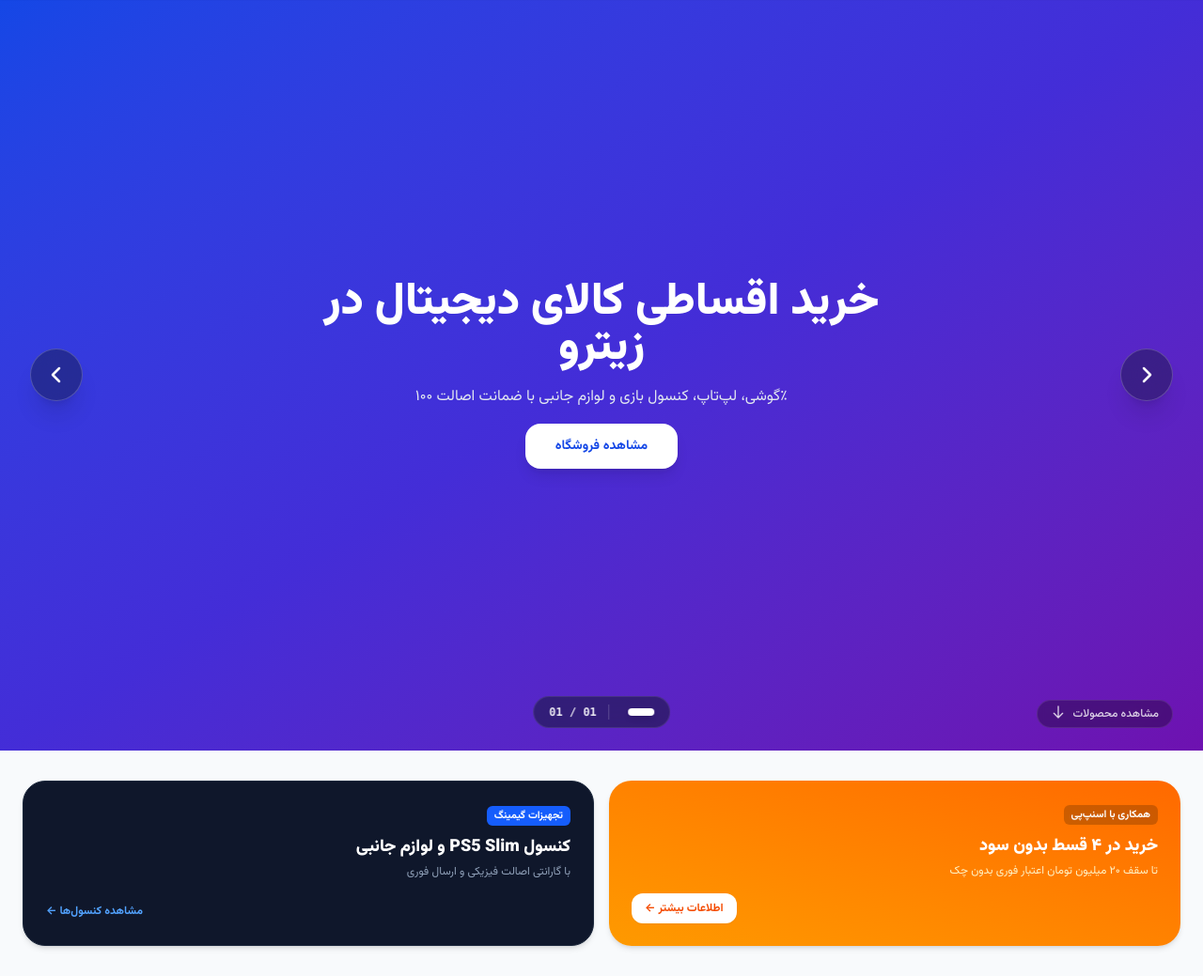
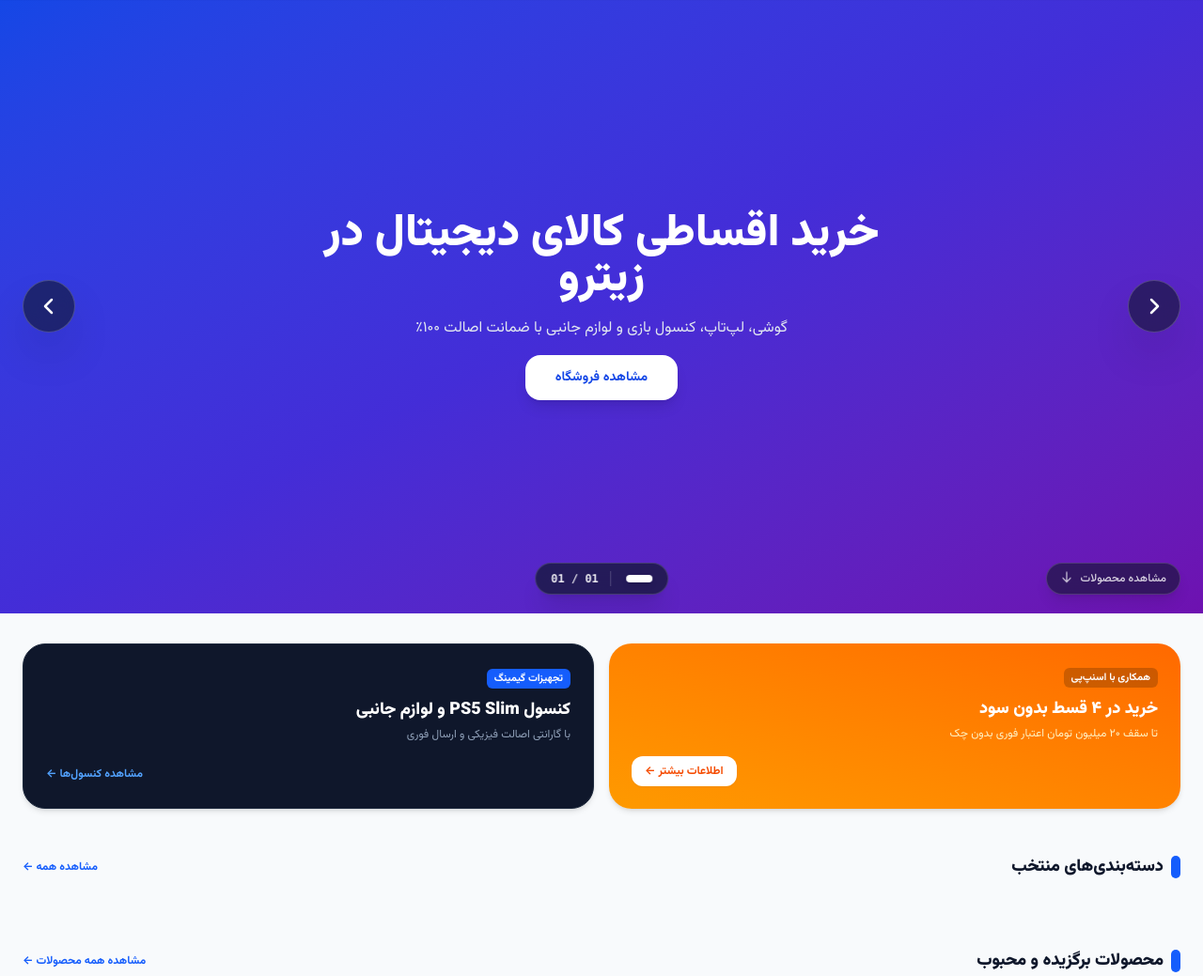
Before and after one commit to AmirhArabi/digitell, a Django app: page / in a window 1280 px wide. Shown: the part 140-1179 px from the top of the page at 94% size. Run offline with Django 5.2, Linux system fonts and the light colour scheme; data comes from the database, SQL or seed files in the repository; data that the repository does not hold is empty.

Commit message:
اصلاح نمایش تصاویر و فیت شدن اسلایدر هیرو با ویوپورت

```diff
--- a/templates/home/index.html
+++ b/templates/home/index.html
@@ -2,43 +2,27 @@
 
 {% block content %}
 <!-- Full-Viewport Hero Slider (100vw × 100vh) -->
-<section id="hero-slider" class="relative w-full h-screen h-[100svh] overflow-hidden select-none bg-slate-950 group">
-    <!-- Slider Track -->
-    <div id="slider-track" dir="ltr" class="flex w-full h-full transition-transform duration-700 ease-out will-change-transform">
+<!-- Full-Viewport Hero Slider (Fills exact visible viewport below header) -->
+<section id="hero-slider" class="relative w-full h-[calc(100svh-65px)] md:h-[calc(100vh-146px)] min-h-[400px] max-h-[850px] overflow-hidden select-none bg-slate-950 group">
+    <!-- Slides Container -->
+    <div id="slider-container" class="relative w-full h-full">
         {% for banner in hero_banners %}
-            <div class="hero-slide flex-shrink-0 w-full h-full relative" data-index="{{ forloop.counter0 }}">
-                <a href="{{ banner.link_url }}" class="block w-full h-full relative group/slide">
+            <div class="hero-slide absolute inset-0 w-full h-full transition-all duration-700 ease-out {% if forloop.first %}opacity-100 z-10 pointer-events-auto{% else %}opacity-0 z-0 pointer-events-none{% endif %}"
+                 data-index="{{ forloop.counter0 }}">
+                <a href="{{ banner.link_url }}" class="block w-full h-full relative overflow-hidden flex items-center justify-center">
+                    <!-- Ambient blurred background matching banner colors -->
+                    <img src="{{ banner.image.url }}" alt=""
+                         class="absolute inset-0 w-full h-full object-cover filter blur-3xl opacity-30 scale-125 pointer-events-none select-none">
+
+                    <!-- Sharp Full Banner Foreground -->
                     <img src="{{ banner.image.url }}" alt="{{ banner.title }}"
-                         class="w-full h-full object-cover object-center pointer-events-none select-none transition-transform duration-1000 ease-out group-hover/slide:scale-105"
+                         class="relative z-10 w-full h-full object-contain object-center pointer-events-none select-none drop-shadow-2xl transition-transform duration-700 group-hover:scale-[1.01]"
                          loading="{% if forloop.first %}eager{% else %}lazy{% endif %}">
-
-                    <!-- Premium gradient overlay -->
-                    <div class="absolute inset-0 bg-gradient-to-t from-slate-950/85 via-slate-950/25 to-slate-950/30"></div>
-
-                    <!-- Overlay Content (RTL) -->
-                    <div dir="rtl" class="absolute bottom-20 sm:bottom-24 right-6 sm:right-16 md:right-24 max-w-xl text-white space-y-3 z-10">
-                        <span class="inline-flex items-center gap-1.5 px-3 py-1 rounded-full text-xs font-bold bg-blue-600/90 backdrop-blur-md text-white border border-blue-400/30 shadow-lg">
-                            <span class="w-2 h-2 rounded-full bg-emerald-400 animate-ping"></span>
-                            پیشنهاد ویژه زیترو
-                        </span>
-                        <h2 class="text-2xl sm:text-4xl md:text-5xl font-black text-white leading-tight drop-shadow-lg">
-                            {{ banner.title }}
-                        </h2>
-                        <p class="text-xs sm:text-sm text-slate-200 line-clamp-2 max-w-md drop-shadow">
-                            خرید اقساطی انواع کالای دیجیتال با ضمانت اصالت ۱۰۰٪ فیزیکی و ارسال سریع به سراسر کشور
-                        </p>
-                        <div class="pt-2">
-                            <span class="inline-flex items-center gap-2 px-5 py-2.5 rounded-xl bg-white hover:bg-slate-100 text-slate-900 font-bold text-xs sm:text-sm shadow-xl transition-all duration-200 group-hover/slide:translate-x-1">
-                                مشاهده و خرید
-                                <svg class="w-4 h-4 rtl:rotate-180" fill="none" stroke="currentColor" viewBox="0 0 24 24"><path stroke-linecap="round" stroke-linejoin="round" stroke-width="2" d="M9 5l7 7-7 7"></path></svg>
-                            </span>
-                        </div>
-                    </div>
                 </a>
             </div>
         {% empty %}
             <!-- Fallback slide if no banners exist -->
-            <div class="hero-slide flex-shrink-0 w-full h-full relative bg-gradient-to-br from-blue-700 via-indigo-700 to-purple-800 flex items-center justify-center text-white p-8">
+            <div class="hero-slide absolute inset-0 w-full h-full bg-gradient-to-br from-blue-700 via-indigo-700 to-purple-800 flex items-center justify-center text-white p-8">
                 <div class="max-w-2xl text-center space-y-4">
                     <h1 class="text-3xl sm:text-5xl font-black">خرید اقساطی کالای دیجیتال در زیترو</h1>
                     <p class="text-sm sm:text-base text-slate-200">گوشی، لپ‌تاپ، کنسول بازی و لوازم جانبی با ضمانت اصالت ۱۰۰٪</p>
@@ -51,7 +35,7 @@
     <!-- Navigation Arrows -->
     <!-- Prev Button (Right side in RTL) -->
     <button id="slider-prev-btn" type="button" aria-label="اسلاید قبلی"
-            class="absolute right-4 sm:right-8 top-1/2 -translate-y-1/2 z-30 w-12 h-12 sm:w-14 sm:h-14 rounded-full bg-slate-900/40 hover:bg-slate-900/80 backdrop-blur-md border border-white/20 text-white flex items-center justify-center shadow-xl transition-all duration-300 hover:scale-110 active:scale-95 focus:outline-none">
+            class="absolute right-3 sm:right-6 top-1/2 -translate-y-1/2 z-30 w-11 h-11 sm:w-14 sm:h-14 rounded-full bg-slate-900/60 hover:bg-slate-900/90 backdrop-blur-md border border-white/20 text-white flex items-center justify-center shadow-2xl transition-all duration-300 hover:scale-110 active:scale-95 focus:outline-none cursor-pointer">
         <svg class="w-6 h-6" fill="none" stroke="currentColor" viewBox="0 0 24 24">
             <path stroke-linecap="round" stroke-linejoin="round" stroke-width="2.5" d="M9 5l7 7-7 7"></path>
         </svg>
@@ -59,27 +43,27 @@
 
     <!-- Next Button (Left side in RTL) -->
     <button id="slider-next-btn" type="button" aria-label="اسلاید بعدی"
-            class="absolute left-4 sm:left-8 top-1/2 -translate-y-1/2 z-30 w-12 h-12 sm:w-14 sm:h-14 rounded-full bg-slate-900/40 hover:bg-slate-900/80 backdrop-blur-md border border-white/20 text-white flex items-center justify-center shadow-xl transition-all duration-300 hover:scale-110 active:scale-95 focus:outline-none">
+            class="absolute left-3 sm:left-6 top-1/2 -translate-y-1/2 z-30 w-11 h-11 sm:w-14 sm:h-14 rounded-full bg-slate-900/60 hover:bg-slate-900/90 backdrop-blur-md border border-white/20 text-white flex items-center justify-center shadow-2xl transition-all duration-300 hover:scale-110 active:scale-95 focus:outline-none cursor-pointer">
         <svg class="w-6 h-6" fill="none" stroke="currentColor" viewBox="0 0 24 24">
             <path stroke-linecap="round" stroke-linejoin="round" stroke-width="2.5" d="M15 19l-7-7 7-7"></path>
         </svg>
     </button>
 
     <!-- Bottom Controls: Dots + Slide Counter -->
-    <div class="absolute bottom-6 left-1/2 -translate-x-1/2 z-30 flex items-center gap-4 bg-slate-900/50 backdrop-blur-md border border-white/10 px-4 py-2 rounded-full">
+    <div class="absolute bottom-5 left-1/2 -translate-x-1/2 z-30 flex items-center gap-3 bg-slate-900/70 backdrop-blur-md border border-white/15 px-4 py-2 rounded-full shadow-xl">
         <!-- Dots container -->
         <div id="slider-dots" class="flex items-center gap-2"></div>
 
         <!-- Slide Counter -->
-        <div id="slider-counter" class="text-xs font-mono font-bold text-white/90 border-r border-white/20 pr-3 mr-1">
+        <div id="slider-counter" class="text-xs font-mono font-bold text-white/90 border-r border-white/20 pr-3 mr-1 select-none">
             <span id="slider-current-num">01</span> / <span id="slider-total-num">01</span>
         </div>
     </div>
 
     <!-- Scroll Down Hint to see rest of store -->
-    <a href="#main-content" class="hidden md:flex absolute bottom-6 right-8 z-30 items-center gap-2 text-xs font-medium text-white/80 hover:text-white bg-black/30 backdrop-blur-xs px-3.5 py-1.5 rounded-full border border-white/10 transition">
+    <a href="#main-content" class="hidden md:flex absolute bottom-5 right-6 z-30 items-center gap-2 text-xs font-medium text-white/80 hover:text-white bg-slate-900/60 backdrop-blur-md px-3.5 py-2 rounded-full border border-white/15 shadow-lg transition hover:scale-105">
         <span>مشاهده محصولات</span>
-        <svg class="w-4 h-4 animate-bounce" fill="none" stroke="currentColor" viewBox="0 0 24 24">
+        <svg class="w-3.5 h-3.5 animate-bounce" fill="none" stroke="currentColor" viewBox="0 0 24 24">
             <path stroke-linecap="round" stroke-linejoin="round" stroke-width="2" d="M19 14l-7 7m0 0l-7-7m7 7V3"></path>
         </svg>
     </a>
@@ -365,7 +349,6 @@
 <script>
 (function () {
     const slider = document.getElementById('hero-slider');
-    const track = document.getElementById('slider-track');
     const slides = document.querySelectorAll('.hero-slide');
     const dotsContainer = document.getElementById('slider-dots');
     const currentNumEl = document.getElementById('slider-current-num');
@@ -373,7 +356,7 @@
     const prevBtn = document.getElementById('slider-prev-btn');
     const nextBtn = document.getElementById('slider-next-btn');
 
-    if (!slider || !track || !slides.length) return;
+    if (!slider || !slides.length) return;
 
     const totalSlides = slides.length;
     let current = 0;
@@ -405,9 +388,16 @@
 
     const dots = dotsContainer ? dotsContainer.querySelectorAll('.hero-dot') : [];
 
-    function updateUI() {
-        // Track transition (LTR container, so translateX is negative)
-        track.style.transform = `translateX(-${current * 100}%)`;
+    function updateSlideVisibility() {
+        slides.forEach((slide, idx) => {
+            if (idx === current) {
+                slide.classList.remove('opacity-0', 'pointer-events-none', 'z-0');
+                slide.classList.add('opacity-100', 'pointer-events-auto', 'z-10');
+            } else {
+                slide.classList.remove('opacity-100', 'pointer-events-auto', 'z-10');
+                slide.classList.add('opacity-0', 'pointer-events-none', 'z-0');
+            }
+        });
 
         // Update counter
         if (currentNumEl) {
@@ -426,7 +416,7 @@
 
     function goToSlide(idx) {
         current = (idx + totalSlides) % totalSlides;
-        updateUI();
+        updateSlideVisibility();
     }
 
     function nextSlide() {
@@ -530,16 +520,16 @@
     // Wheel / Scroll Navigation (اسکرول با ماوس یا تاچ‌پد)
     let isWheelLocked = false;
     slider.addEventListener('wheel', (e) => {
-        if (totalSlides <= 1) return;
+        if (totalSlides <= 1 || e.ctrlKey) return;
 
         const deltaY = e.deltaY;
         const deltaX = e.deltaX;
 
         // Vertical scroll interaction
-        if (Math.abs(deltaY) > 25) {
+        if (Math.abs(deltaY) > 30) {
             if (deltaY > 0) {
                 // Scrolling Down
-                // If not at the last slide, advance slide and lock page scrolling
+                // Only intercept if NOT on the last slide, so user is never trapped!
                 if (current < totalSlides - 1) {
                     e.preventDefault();
                     if (!isWheelLocked) {
@@ -549,11 +539,10 @@
                         setTimeout(() => { isWheelLocked = false; }, 650);
                     }
                 }
-                // If at the last slide, let the wheel event scroll the page down naturally!
+                // On last slide, normal vertical page scroll smoothly scrolls down!
             } else {
                 // Scrolling Up
-                // If page is at top and we are not on first slide, go back a slide
-                if (window.scrollY <= 10 && current > 0) {
+                if (window.scrollY <= 15 && current > 0) {
                     e.preventDefault();
                     if (!isWheelLocked) {
                         isWheelLocked = true;
@@ -563,7 +552,7 @@
                     }
                 }
             }
-        } else if (Math.abs(deltaX) > 25) {
+        } else if (Math.abs(deltaX) > 30) {
             // Horizontal scroll (Trackpad 2-finger gesture)
             e.preventDefault();
             if (!isWheelLocked) {
@@ -578,7 +567,6 @@
 
     // Keyboard Navigation
     document.addEventListener('keydown', (e) => {
-        // Only trigger if hero slider is within viewport
         const rect = slider.getBoundingClientRect();
         if (rect.bottom > 0 && rect.top < window.innerHeight) {
             if (e.key === 'ArrowLeft') {
@@ -592,7 +580,7 @@
     });
 
     // Initialize UI and Start
-    updateUI();
+    updateSlideVisibility();
     startTimer();
 })();
 </script>
```
Also changed, not shown: static/css/output.css.
